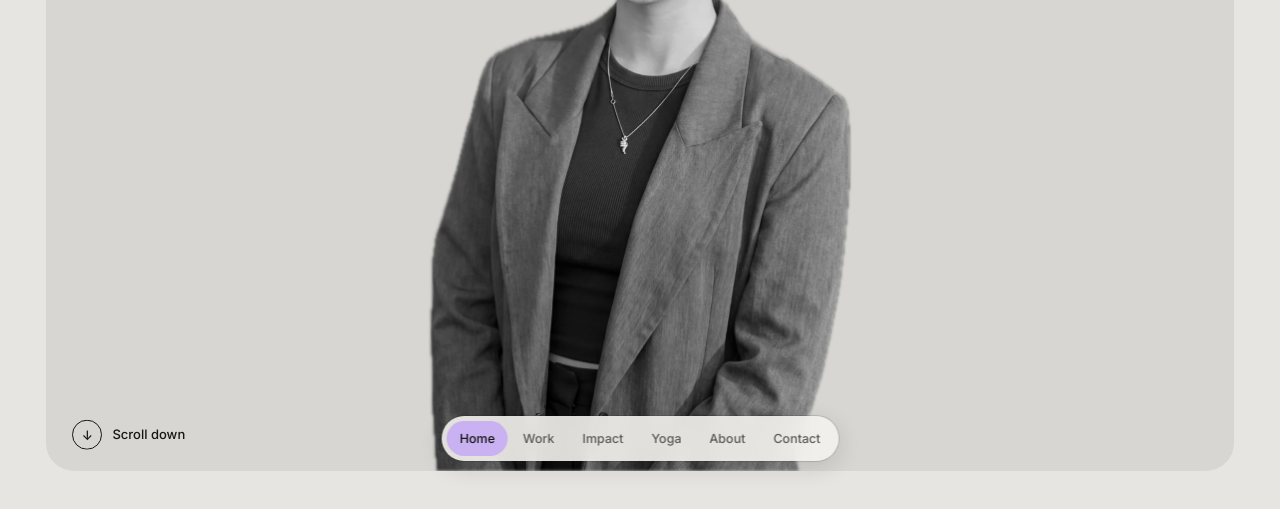
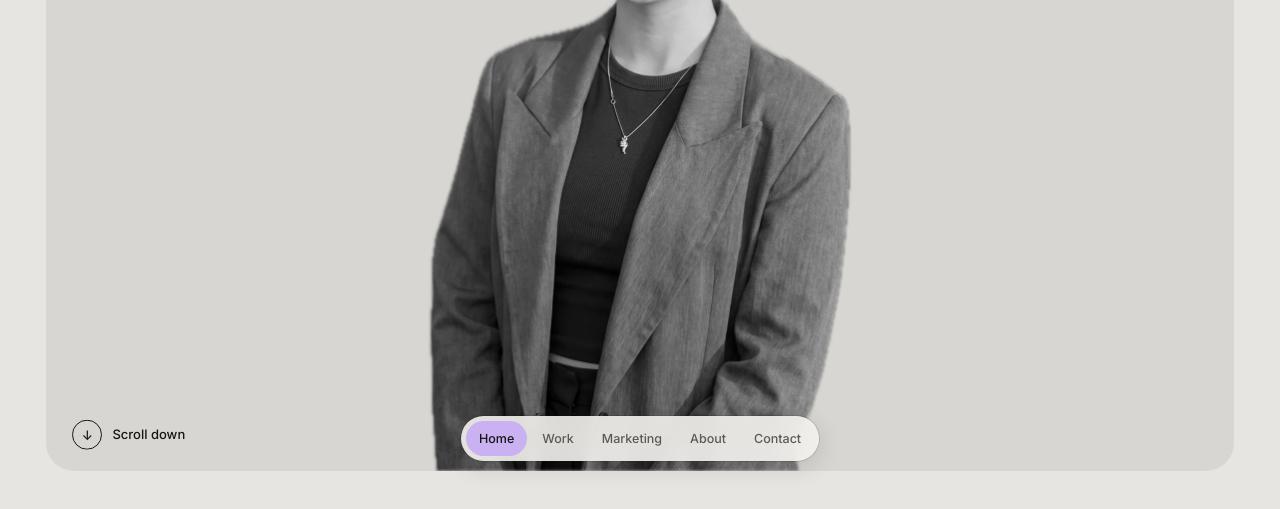
Before and after one commit to noya-fuchs/noya-portfolio, a plain HTML site: page index.html in a window 1280 px wide. Shown: the part 325-834 px from the top of the page. Drawn offline with Linux system fonts and the light colour scheme; no server answers.

Commit message:
Dock: single Marketing item that stays active across Impact and Yoga
Co-Authored-By: Claude Sonnet 5.5 <noreply@anthropic.com>
Claude-Session: https://claude.ai/code/session_017d1MyftfJx1VgaLnWxANf3

```diff
--- a/index.html
+++ b/index.html
@@ -26,8 +26,7 @@
 <nav class="dock" aria-label="Sections" id="dock">
   <a href="#home" data-nav>Home</a>
   <a href="#work" data-nav>Work</a>
-  <a href="#impact" data-nav>Impact</a>
-  <a href="#yoga" data-nav>Yoga</a>
+  <a href="#impact" data-nav>Marketing</a>
   <a href="#about" data-nav>About</a>
   <a href="#contact" data-nav>Contact</a>
 </nav>
--- a/js/app.js
+++ b/js/app.js
@@ -92,7 +92,7 @@
   }
 
   /* Which dock item is active, and when the top bar shows. IntersectionObserver, so it works without the animation libraries. */
-  var SECTION_TO_DOCK = { home: "home", statement: "home", work: "work", impact: "impact", yoga: "yoga", roots: "about", about: "about", contact: "contact" };
+  var SECTION_TO_DOCK = { home: "home", statement: "home", work: "work", impact: "impact", yoga: "impact", roots: "about", about: "about", contact: "contact" };
   function initActive() {
     if (!("IntersectionObserver" in window)) return;
     var setActive = function (id) {
```
Also changed, not shown: .claude/skills/portfolio-design/assets/js/app.js.
